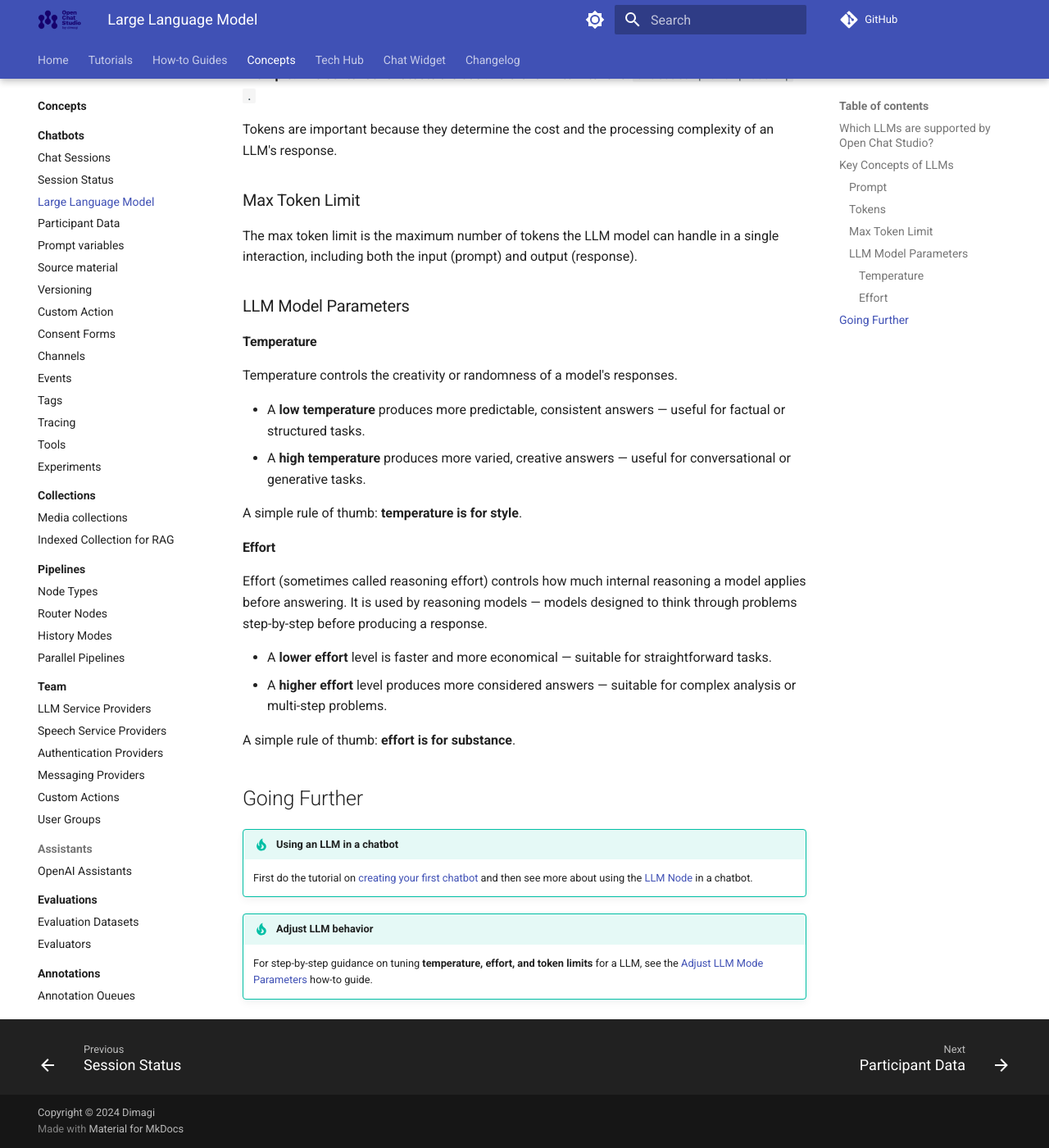
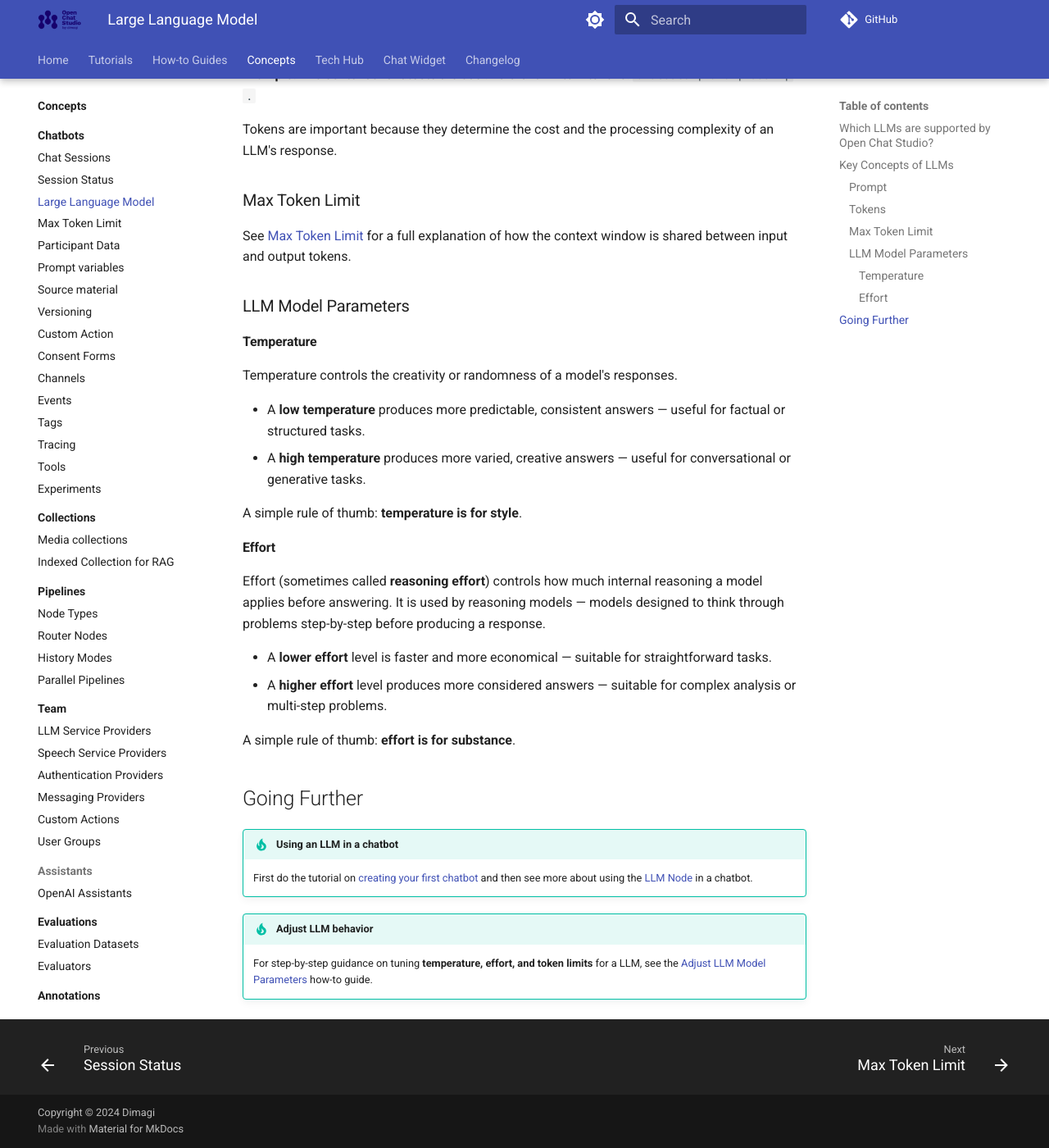
Before and after one commit to dimagi/open-chat-studio-docs, an MkDocs documentation site: the page built from docs/concepts/llm.md, in a window 1280 px wide and 1400 px high, scrolled down 1239 px. Shown: the whole window at 82% size. Built offline with MkDocs 1.6.1 and Material for MkDocs 9.7.7, drawn with Linux system fonts in a browser that asks for light colours; a script that is not in the unit is left out; comment, search, counter and statistics services are not loaded.

Commit message:
New "Max token limit" concept page

```diff
--- a/docs/concepts/llm.md
+++ b/docs/concepts/llm.md
@@ -45,7 +45,7 @@
 
 ### Max Token Limit
 
-The max token limit is the maximum number of tokens the LLM model can handle in a single interaction, including both the input (prompt) and output (response).
+See [Max Token Limit](max_token_limit.md) for a full explanation of how the context window is shared between input and output tokens.
 
 ### LLM Model Parameters
 #### Temperature
@@ -59,7 +59,7 @@
 
 #### Effort
 
-Effort (sometimes called reasoning effort) controls how much internal reasoning a model applies before answering. It is used by reasoning models — models designed to think through problems step-by-step before producing a response.
+Effort (sometimes called **reasoning effort**) controls how much internal reasoning a model applies before answering. It is used by reasoning models — models designed to think through problems step-by-step before producing a response.
 
 - A **lower effort** level is faster and more economical — suitable for straightforward tasks.
 - A **higher effort** level produces more considered answers — suitable for complex analysis or multi-step problems.
@@ -72,4 +72,4 @@
     First do the tutorial on [creating your first chatbot](../tutorials/first_chatbot.md) and then see more about using the [LLM Node](../concepts/pipelines/nodes.md#llm-node) in a chatbot.
 
 !!! tip "Adjust LLM behavior"
-    For step-by-step guidance on tuning **temperature, effort, and token limits** for a LLM, see the [Adjust LLM Mode Parameters](../how-to/adjust_llm_node_settings.md) how-to guide.
+    For step-by-step guidance on tuning **temperature, effort, and token limits** for a LLM, see the [Adjust LLM Model Parameters](../how-to/adjust_llm_node_settings.md) how-to guide.
--- a/mkdocs.yml
+++ b/mkdocs.yml
@@ -127,6 +127,7 @@
         - concepts/sessions.md
         - concepts/session_status.md
         - concepts/llm.md
+        - Max Token Limit: concepts/max_token_limit.md
         - concepts/participant_data.md
         - concepts/prompt_variables.md
         - concepts/source_material.md
```
Also changed, not shown: docs/concepts/index.md (+3 -0 lines), docs/concepts/max_token_limit.md (added, +41 -0 lines).
